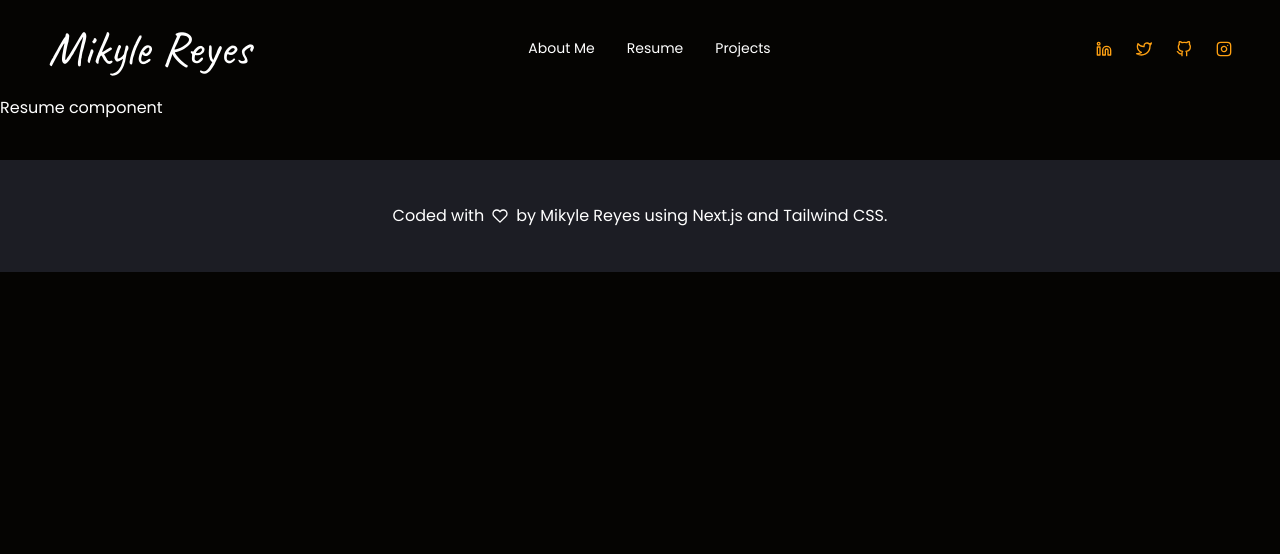
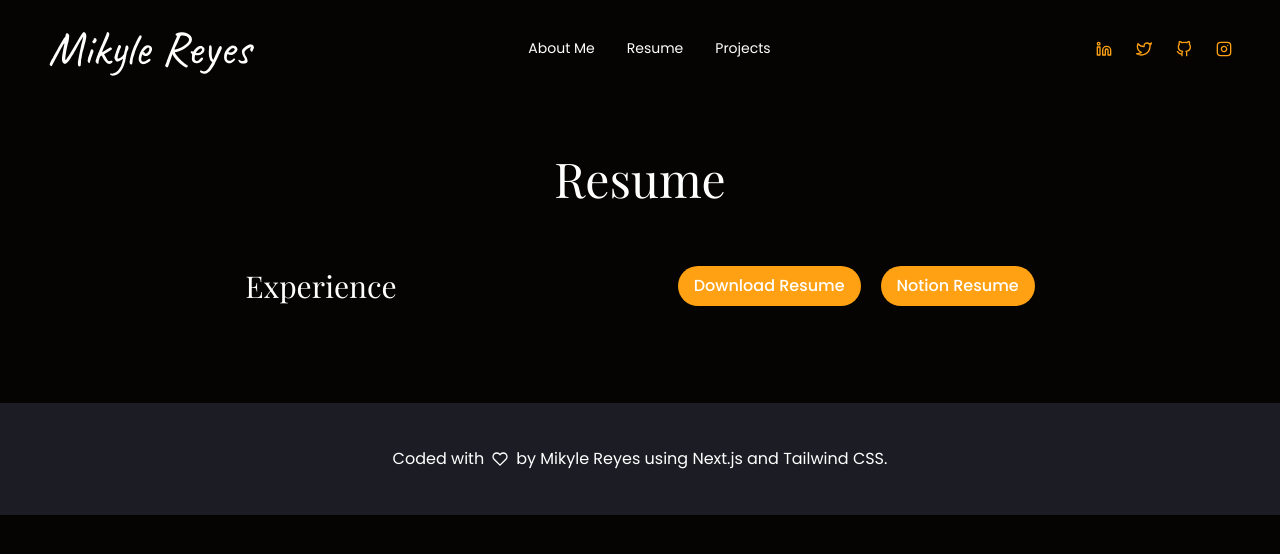
Before and after one commit to muhkyle17/portfolio-website, a Next.js app: page /resume in a window 1280 px wide. Shown: the top 554 px of the page. Built offline with nearby package versions, Linux system fonts and the light colour scheme; a web font is replaced by a local one.

Commit message:
Add resume header 1 and experience headers alongside the download resume and notion resume buttons

```diff
--- a/components/Resume.js
+++ b/components/Resume.js
@@ -1,8 +1,35 @@
+import Link from 'next/link'
+
 const Resume = () => {
   return (
-    <div>
-      <p>Resume component</p>
-    </div>
+    <section className='py-12 lg:py-[3.6rem] container mx-auto'>
+      <div className='flex flex-col items-center gap-16'>
+        <h1 className='text-5xl'>Resume</h1>
+
+        <div className='flex flex-col w-4/6'>
+          <div className='flex w-full justify-between items-center'>
+            <h1 className='text-3xl'>Experience</h1>
+
+            <div className='flex gap-5'>
+              <div className='py-2 px-4 w-fit text-sm sm:text-base font-medium text-white flex items-center justify-center rounded-full hover:bg-primaryDarker bg-primary cursor-pointer hover:bg-secondary-hover md:btn-lg transition-all'>
+                <Link download href='/Mikyle-Resume.pdf' passHref>
+                  <a target='_blank' rel='noopener noreferrer'>
+                    Download Resume
+                  </a>
+                </Link>
+              </div>
+              <a
+                className='py-2 px-4 w-fit text-sm sm:text-base font-medium text-white flex items-center justify-center rounded-full hover:bg-primaryDarker bg-primary hover:bg-secondary-hover md:btn-lg transition-all'
+                target='_blank'
+                rel='noreferrer'
+                href='https://mikylereyes.notion.site/Resume-cb5577d7692e4fa08afc58c0d741694e?pvs=4'>
+                Notion Resume
+              </a>
+            </div>
+          </div>
+        </div>
+      </div>
+    </section>
   )
 }
 
```
